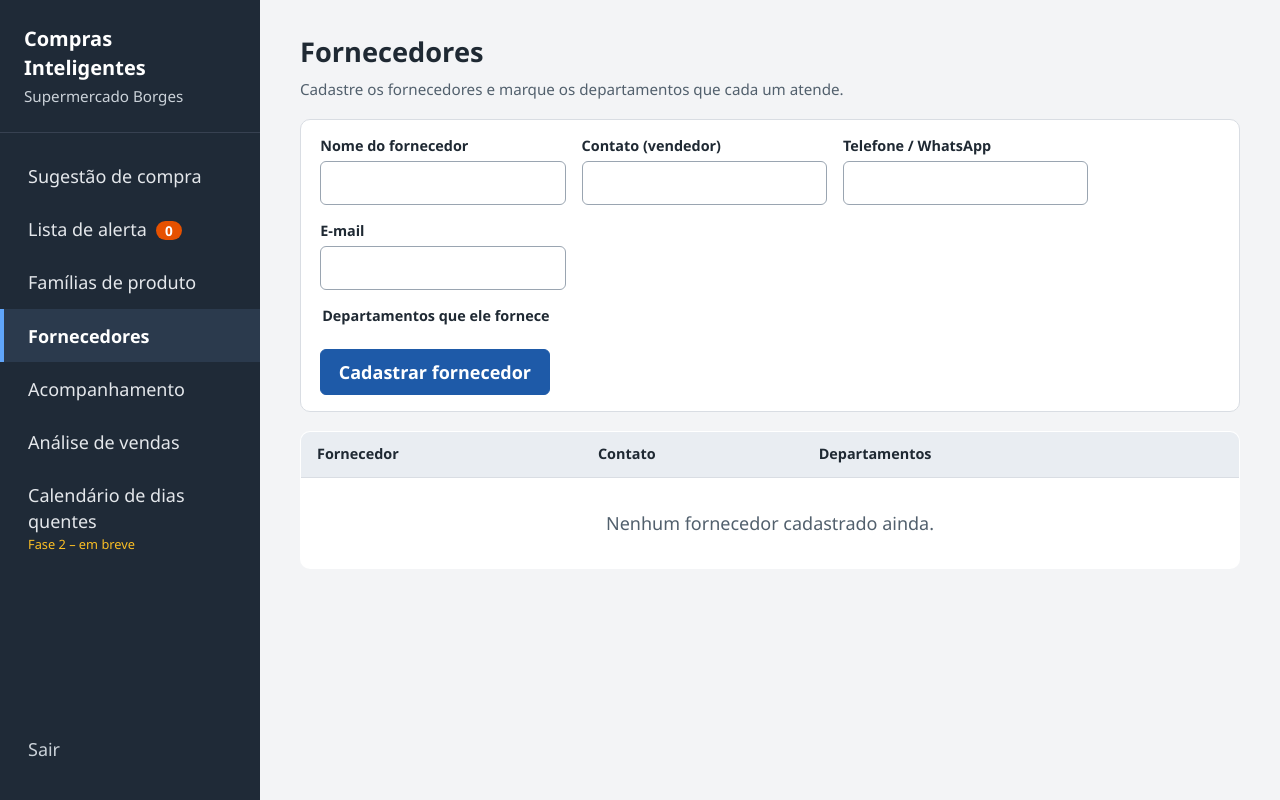
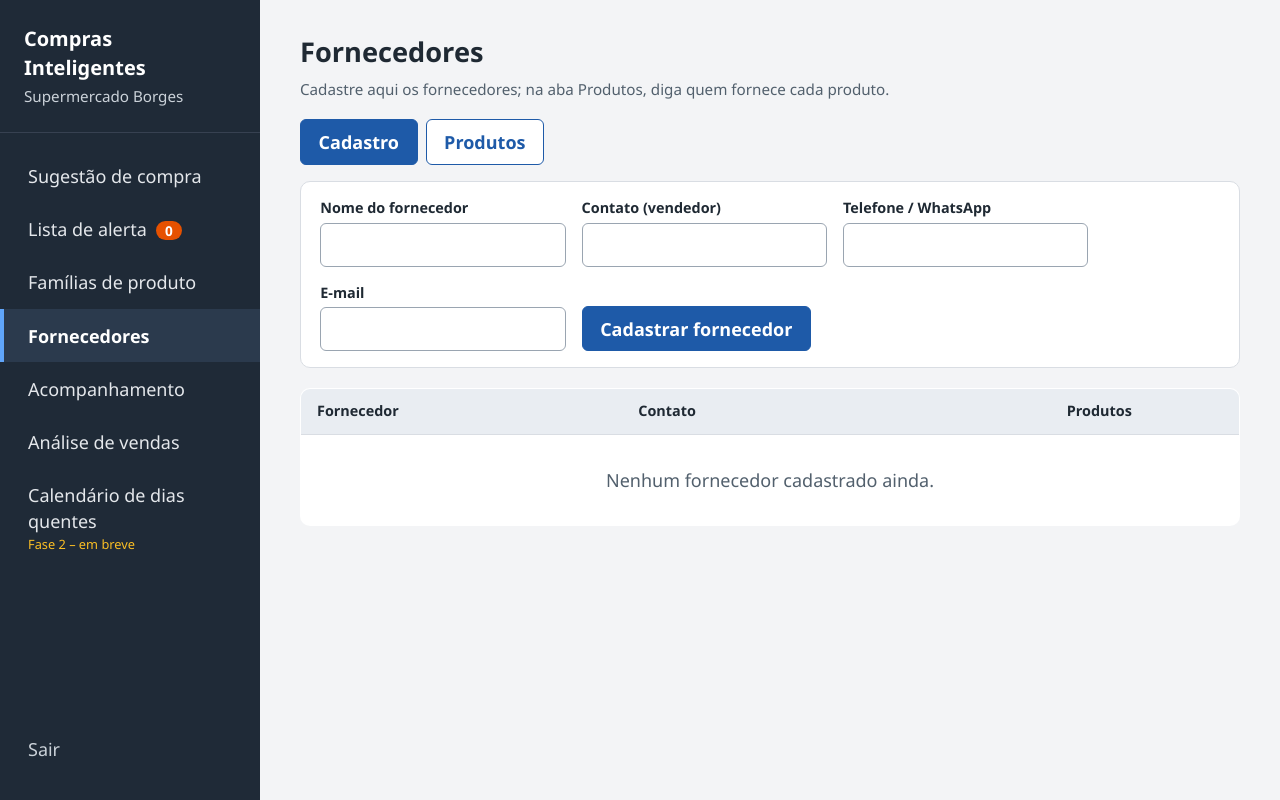
Before and after one commit to joaocarv20/projetosupermercadoborges, a Flask app: page /fornecedores in a window 1280 px wide. Run offline with Flask 3, Linux system fonts and the light colour scheme; the visitor is signed in with stand-in values (Sample User, id 1); data that the repository does not hold is empty.

Commit message:
Liga fornecedores aos produtos, com mais de um fornecedor por produto
- aba Produtos na tela Fornecedores: o fornecedor digitado na família vale para todos os produtos dela,
  o × tira de um produto só; filtro por departamento, busca (também pelo fornecedor) e "só sem fornecedor"
- planilha com uma linha por produto e fornecedor; nome não cadastrado dá erro e nada é gravado
- sai a ligação fornecedor x departamento (o Paulo compra o mesmo produto de mais de um fornecedor)
- familias.ler_planilha: leitura do CSV do Excel usada pelas duas planilhas

Co-Authored-By: Claude Opus 5.5 <noreply@anthropic.com>

```diff
--- a/app.py
+++ b/app.py
@@ -21,6 +21,7 @@ from werkzeug.security import check_password_hash, generate_password_hash
 from sistema import acompanhamento as acomp
 from sistema import alertas as lista_alerta
 from sistema import familias as fam
+from sistema import fornecedores as forn
 from sistema import base_local
 from sistema import motor
 from sistema.base_local import abrir
@@ -255,14 +256,13 @@ def fornecedores():
     base, erro = abrir(), None
     if request.method == "POST" and "excluir" in request.form:
         with base:
-            base.execute("DELETE FROM fornecedor_departamentos WHERE fornecedor_id = ?", (request.form["excluir"],))
+            base.execute("DELETE FROM produto_fornecedores WHERE fornecedor_id = ?", (request.form["excluir"],))
             base.execute("DELETE FROM fornecedores WHERE id = ?", (request.form["excluir"],))
         return redirect(url_for("fornecedores"))
 
     if request.method == "POST":  # cadastrar (sem id) ou alterar (com id)
         atual = {c: request.form.get(c, "").strip() for c in ("id", "nome", "contato", "telefone", "email")}
-        atual["nome"] = atual["nome"].upper()
-        atual["deptos"] = set(request.form.getlist("deptos"))
+        atual["nome"] = forn.nome_limpo(atual["nome"])
         if not atual["nome"]:
             abort(400)
         try:
@@ -271,14 +271,8 @@ def fornecedores():
                 if atual["id"]:
                     base.execute("UPDATE fornecedores SET nome = ?, contato = ?, telefone = ?, email = ? WHERE id = ?",
                                  (*dados, atual["id"]))
-                    fid = atual["id"]
                 else:
-                    fid = base.execute("INSERT INTO fornecedores (nome, contato, telefone, email) VALUES (?, ?, ?, ?)",
-                                       dados).lastrowid
-                base.execute("DELETE FROM fornecedor_departamentos WHERE fornecedor_id = ?", (fid,))
-                # Só grava departamento que existe na base
-                base.executemany("INSERT INTO fornecedor_departamentos SELECT ?, codepto FROM departamentos WHERE codepto = ?",
-                                 [(fid, d) for d in atual["deptos"]])
+                    base.execute("INSERT INTO fornecedores (nome, contato, telefone, email) VALUES (?, ?, ?, ?)", dados)
             return redirect(url_for("fornecedores"))
         except sqlite3.IntegrityError:  # nome repetido: volta para a tela com o que foi digitado
             erro = f"Já existe um fornecedor chamado {atual['nome']}."
@@ -286,17 +280,60 @@ def fornecedores():
         linha = base.execute("SELECT id, nome, contato, telefone, email FROM fornecedores WHERE id = ?",
                              (request.args.get("editar"),)).fetchone()
         atual = dict(zip(("id", "nome", "contato", "telefone", "email"), linha or ("",) * 5))
-        atual["deptos"] = {d for (d,) in base.execute(
-            "SELECT codepto FROM fornecedor_departamentos WHERE fornecedor_id = ?", (atual["id"],))}
 
-    atende = {}
-    for fid, nome in base.execute("""SELECT fd.fornecedor_id, d.nome FROM fornecedor_departamentos fd
-                                     JOIN departamentos d ON d.codepto = fd.codepto ORDER BY d.nome"""):
-        atende.setdefault(fid, []).append(nome)
     return render_template(
-        "fornecedores.html", editando=atual, erro=erro, atende=atende,
-        fornecedores=base.execute("SELECT id, nome, contato, telefone, email FROM fornecedores ORDER BY nome").fetchall(),
-        departamentos=base.execute("SELECT codepto, nome FROM departamentos ORDER BY nome, codepto").fetchall())
+        "fornecedores.html", editando=atual, erro=erro,
+        fornecedores=base.execute("""SELECT f.id, f.nome, f.contato, f.telefone, f.email, COUNT(pf.codprod)
+                                     FROM fornecedores f LEFT JOIN produto_fornecedores pf ON pf.fornecedor_id = f.id
+                                     GROUP BY f.id ORDER BY f.nome""").fetchall())
+
+
+@app.route("/fornecedores/produtos", methods=["GET", "POST"])
+def fornecedores_produtos():
+    base, erro = abrir(), None
+    if request.method == "POST":
+        try:
+            if "planilha" in request.files:
+                lidos = forn.importar(base, request.files["planilha"].read())
+                return redirect(url_for("fornecedores_produtos", importados=lidos))
+            with base:
+                if "remover" in request.form:  # tira um fornecedor de um produto
+                    base.execute("DELETE FROM produto_fornecedores WHERE codprod = ? AND fornecedor_id = ?",
+                                 (int(request.form["codprod"]), int(request.form["remover"])))
+                else:  # acrescenta um fornecedor a todos os produtos da família
+                    forn.ligar(base, [int(c) for c in request.form["codprods"].split(",")], request.form["fornecedor"])
+            return redirect(request.full_path)
+        except KeyError:
+            abort(400)
+        except ValueError as e:  # fornecedor não cadastrado, planilha errada: mostra na própria tela
+            erro = str(e)
+
+    # Mesmo filtro da tela de Famílias: um departamento por vez, a busca procura em todos
+    produtos = fam.ativos(base)
+    ligados = forn.por_produto(base)
+    departamentos = sorted({d for _, _, d, _ in produtos})
+    departamento = request.args.get("departamento", "")
+    if departamento not in departamentos:
+        departamento = departamentos[0] if departamentos else ""
+    busca = request.args.get("busca", "").strip()
+    sem_fornecedor = bool(request.args.get("sem_fornecedor"))
+    grupos = {}
+    for codprod, descricao, depto, familia in produtos:
+        if sem_fornecedor and codprod in ligados:
+            continue
+        nomes = " ".join(n for _, n in ligados.get(codprod, []))
+        if (sem_acento(busca) in sem_acento(f"{descricao} {familia} {nomes}")) if busca else depto == departamento:
+            grupos.setdefault(familia, []).append((codprod, descricao, ligados.get(codprod, [])))
+    return render_template(
+        "fornecedores_produtos.html", grupos=grupos, departamentos=departamentos, departamento=departamento,
+        busca=busca, sem_fornecedor=sem_fornecedor, erro=erro, importados=request.args.get("importados"),
+        nomes=[n for (n,) in base.execute("SELECT nome FROM fornecedores ORDER BY nome")])
+
+
+@app.route("/fornecedores-produtos.csv")
+def fornecedores_planilha():
+    return Response(forn.exportar(abrir()), mimetype="text/csv",
+                    headers={"Content-Disposition": f"attachment; filename=fornecedores-{date.today()}.csv"})
 
 
 @app.route("/acompanhamento")
--- a/sistema/base_local.py
+++ b/sistema/base_local.py
@@ -35,8 +35,8 @@ CREATE TABLE IF NOT EXISTS alertas (                                 -- status:
 CREATE TABLE IF NOT EXISTS fornecedores (                            -- cadastrados à mão na tela Fornecedores
     id INTEGER PRIMARY KEY AUTOINCREMENT, nome TEXT NOT NULL UNIQUE, contato TEXT, telefone TEXT, email TEXT
 );
-CREATE TABLE IF NOT EXISTS fornecedor_departamentos (                -- quais departamentos cada fornecedor atende
-    fornecedor_id INTEGER NOT NULL, codepto TEXT NOT NULL, PRIMARY KEY (fornecedor_id, codepto)
+CREATE TABLE IF NOT EXISTS produto_fornecedores (                    -- quem fornece cada produto (pode ser mais de um)
+    codprod INTEGER NOT NULL, fornecedor_id INTEGER NOT NULL, PRIMARY KEY (codprod, fornecedor_id)
 ) WITHOUT ROWID;
 CREATE TABLE IF NOT EXISTS usuarios (usuario TEXT PRIMARY KEY, senha_hash TEXT NOT NULL);
 """
--- a/static/style.css
+++ b/static/style.css
@@ -222,9 +222,10 @@ summary:hover { color: var(--destaque); }
 .mover input { flex: 1; min-width: 12rem; padding: .3rem .5rem; border: 1px solid #9aa5b1; border-radius: 6px; }
 
 /* ---------- Fornecedores ---------- */
-.deptos {
-  flex-basis: 100%; border: none; padding: 0; margin: 0;
-  display: grid; grid-template-columns: repeat(auto-fill, minmax(15rem, 1fr)); gap: .3rem 1rem;
-}
-.deptos legend { font-size: .9rem; font-weight: 600; margin-bottom: .4rem; }
-.filtros .deptos label { flex-direction: row; align-items: center; gap: .5rem; font-weight: 400; min-height: 36px; }
+.abas { display: flex; gap: .5rem; margin-bottom: 1rem; }
+.chip { display: inline-flex; align-items: center; gap: .3rem; margin: 0 .3rem .3rem 0; padding: .15rem .2rem .15rem .6rem;
+  border: 1px solid var(--borda); border-radius: 999px; background: #f1f5f9; font-size: .9rem; }
+.chip button { border: none; background: none; cursor: pointer; color: var(--texto-suave); font-size: 1.1rem; min-width: 32px; min-height: 32px; }
+.chip button:hover { color: var(--vermelho); }
+.filtros label.marcar { flex-direction: row; align-items: center; min-height: 44px; font-weight: 400; }
+td .mover { margin-top: .5rem; }
--- a/templates/base.html
+++ b/templates/base.html
@@ -17,7 +17,7 @@
     <a href="{{ url_for('sugestao') }}" class="{{ 'ativo' if atual == 'sugestao' }}">Sugestão de compra</a>
     <a href="{{ url_for('alertas') }}" class="{{ 'ativo' if atual == 'alertas' }}">Lista de alerta <span class="contador">{{ total_alertas }}</span></a>
     <a href="{{ url_for('familias') }}" class="{{ 'ativo' if atual == 'familias' }}">Famílias de produto</a>
-    <a href="{{ url_for('fornecedores') }}" class="{{ 'ativo' if atual == 'fornecedores' }}">Fornecedores</a>
+    <a href="{{ url_for('fornecedores') }}" class="{{ 'ativo' if atual in ('fornecedores', 'fornecedores_produtos') }}">Fornecedores</a>
     <a href="{{ url_for('acompanhamento') }}" class="{{ 'ativo' if atual == 'acompanhamento' }}">Acompanhamento</a>
     <a href="{{ url_for('analise') }}" class="{{ 'ativo' if atual == 'analise' }}">Análise de vendas</a>
     <a href="{{ url_for('calendario') }}" class="{{ 'ativo' if atual == 'calendario' }}">Calendário de dias quentes
--- a/templates/fornecedores.html
+++ b/templates/fornecedores.html
@@ -4,8 +4,13 @@
 
 <header class="cabecalho">
   <h1>Fornecedores</h1>
-  <p class="explicacao">Cadastre os fornecedores e marque os departamentos que cada um atende.</p>
+  <p class="explicacao">Cadastre aqui os fornecedores; na aba Produtos, diga quem fornece cada produto.</p>
 </header>
+
+<nav class="abas">
+  <a class="botao principal" href="{{ url_for('fornecedores') }}">Cadastro</a>
+  <a class="botao" href="{{ url_for('fornecedores_produtos') }}">Produtos</a>
+</nav>
 
 {% if erro %}<div class="faixa-alerta">{{ erro }}</div>{% endif %}
 
@@ -15,30 +20,23 @@
   <label>Contato (vendedor) <input name="contato" value="{{ editando.contato or '' }}"></label>
   <label>Telefone / WhatsApp <input type="tel" name="telefone" value="{{ editando.telefone or '' }}"></label>
   <label>E-mail <input type="email" name="email" value="{{ editando.email or '' }}"></label>
-  <fieldset class="deptos">
-    <legend>Departamentos que ele fornece</legend>
-    {% for codepto, nome in departamentos %}
-    <label><input type="checkbox" name="deptos" value="{{ codepto }}" {{ 'checked' if codepto in editando.deptos }}>
-      {{ nome }} <small class="qtd-sabores">{{ codepto }}</small></label>
-    {% endfor %}
-  </fieldset>
   <button type="submit" class="botao principal">{{ 'Salvar alterações' if editando.id else 'Cadastrar fornecedor' }}</button>
   {% if editando.id %}<a class="botao discreto" href="{{ url_for('fornecedores') }}">Cancelar</a>{% endif %}
 </form>
 
 <table class="tabela">
   <thead>
-    <tr><th>Fornecedor</th><th>Contato</th><th>Departamentos</th><th></th></tr>
+    <tr><th>Fornecedor</th><th>Contato</th><th class="num">Produtos</th><th></th></tr>
   </thead>
   <tbody>
-    {% for id, nome, contato, telefone, email in fornecedores %}
+    {% for id, nome, contato, telefone, email, produtos in fornecedores %}
     <tr>
       <td><strong>{{ nome }}</strong></td>
       <td>{{ contato or '' }}{% if telefone %}<br>{{ telefone }}{% endif %}{% if email %}<br>{{ email }}{% endif %}</td>
-      <td>{{ atende.get(id, ['—'])|join(', ') }}</td>
+      <td class="num">{{ produtos }}</td>
       <td class="acoes"><div>
         <a class="botao pequeno" href="{{ url_for('fornecedores', editar=id) }}">Editar</a>
-        <form method="post" data-pergunta="Excluir o fornecedor {{ nome }}?" onsubmit="return confirm(this.dataset.pergunta)">
+        <form method="post" data-pergunta="Excluir o fornecedor {{ nome }}? Ele sai de todos os produtos." onsubmit="return confirm(this.dataset.pergunta)">
           <input type="hidden" name="excluir" value="{{ id }}">
           <button type="submit" class="botao pequeno discreto">Excluir</button>
         </form>
```
Also changed, not shown: sistema/familias.py (+11 -4 lines), sistema/fornecedores.py (added, +65 -0 lines), templates/fornecedores_produtos.html (added, +73 -0 lines), testes/test_app.py (+28 -10 lines).
